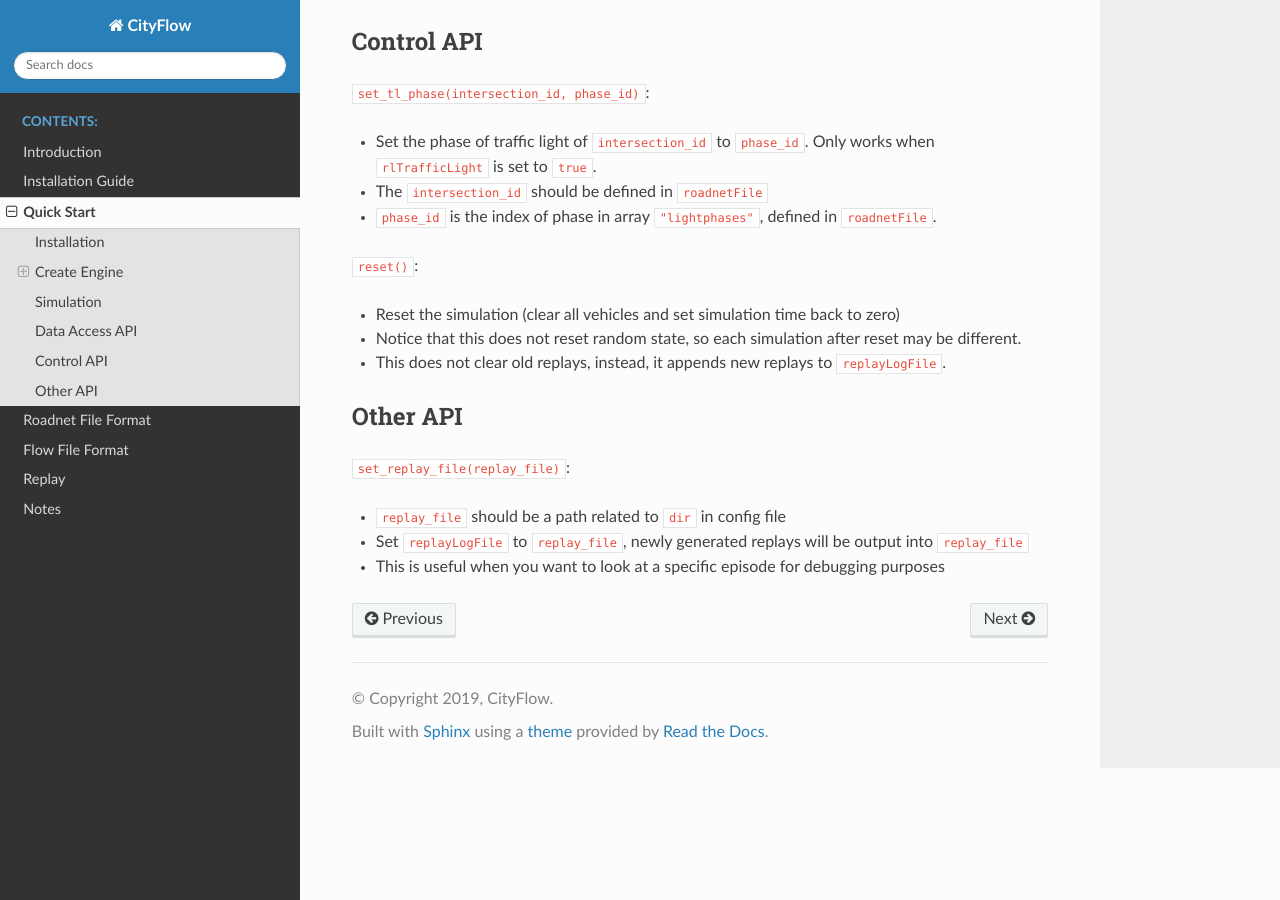
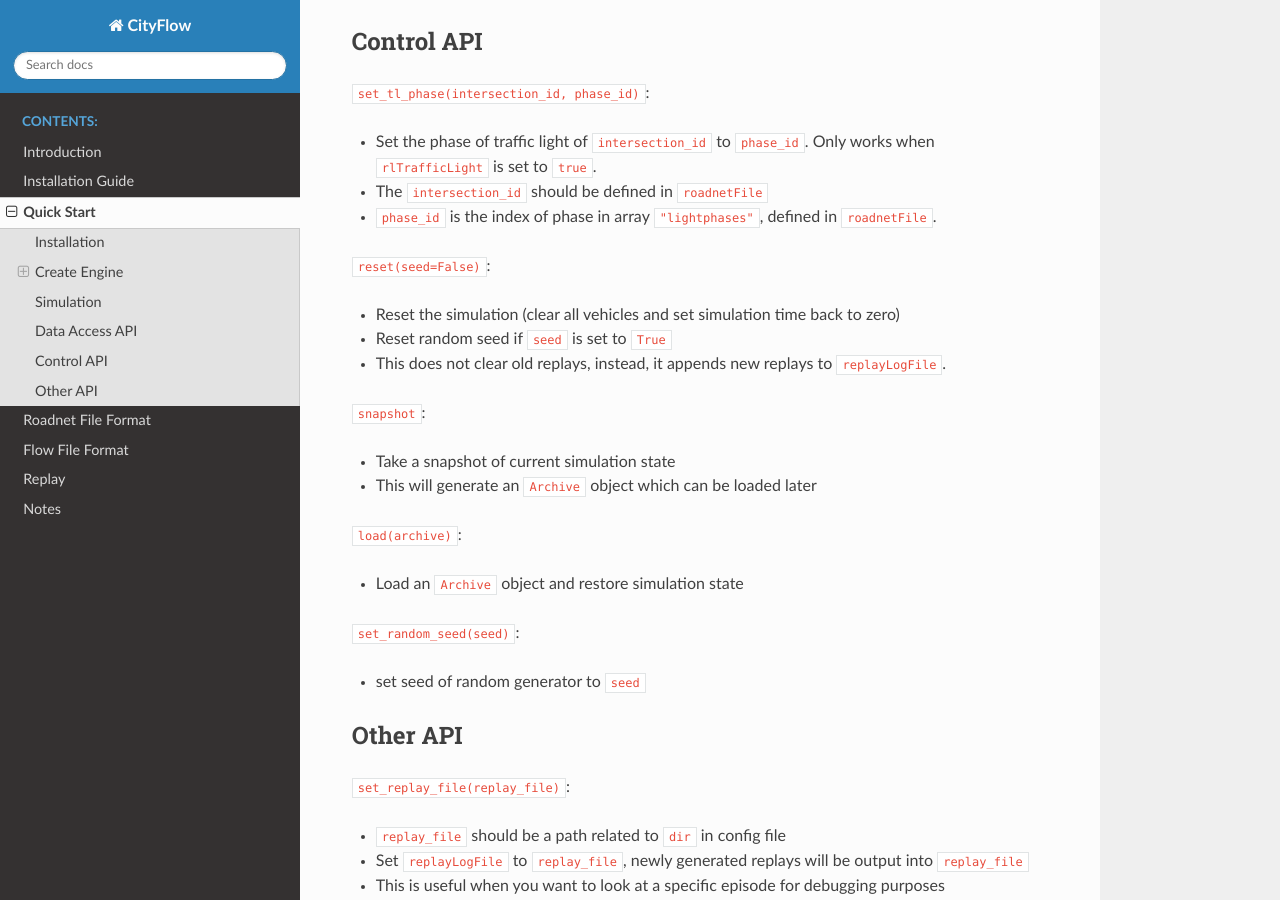
Before and after one commit to cityflow-project/CityFlow, a Sphinx documentation site: the page built from docs/source/start.rst, in a window 1280 px wide and 900 px high, scrolled down 2901 px. Built offline with Sphinx 7.4.7 and the Read the Docs theme 2.0.0, drawn with Linux system fonts in a browser that asks for light colours.

Commit message:
feat(API): add set_random_seed and improve docs

```diff
--- a/docs/source/start.rst
+++ b/docs/source/start.rst
@@ -130,12 +130,24 @@
 - The ``intersection_id`` should be defined in ``roadnetFile``
 - ``phase_id`` is the index of phase in array ``"lightphases"``, defined in ``roadnetFile``.
 
-``reset()``:
+``reset(seed=False)``:
 
 - Reset the simulation (clear all vehicles and set simulation time back to zero)
-- Notice that this does not reset random state, so each simulation after reset may be different.
+- Reset random seed if ``seed`` is set to ``True``
 - This does not clear old replays, instead, it appends new replays to ``replayLogFile``.
 
+``snapshot``:
+
+- Take a snapshot of current simulation state
+- This will generate an ``Archive`` object which can be loaded later
+
+``load(archive)``:
+
+- Load an ``Archive`` object and restore simulation state
+
+``set_random_seed(seed)``:
+
+- set seed of random generator to ``seed``
 
 .. _set-replay-file:
 
```
Also changed, not shown: 3 other files.
